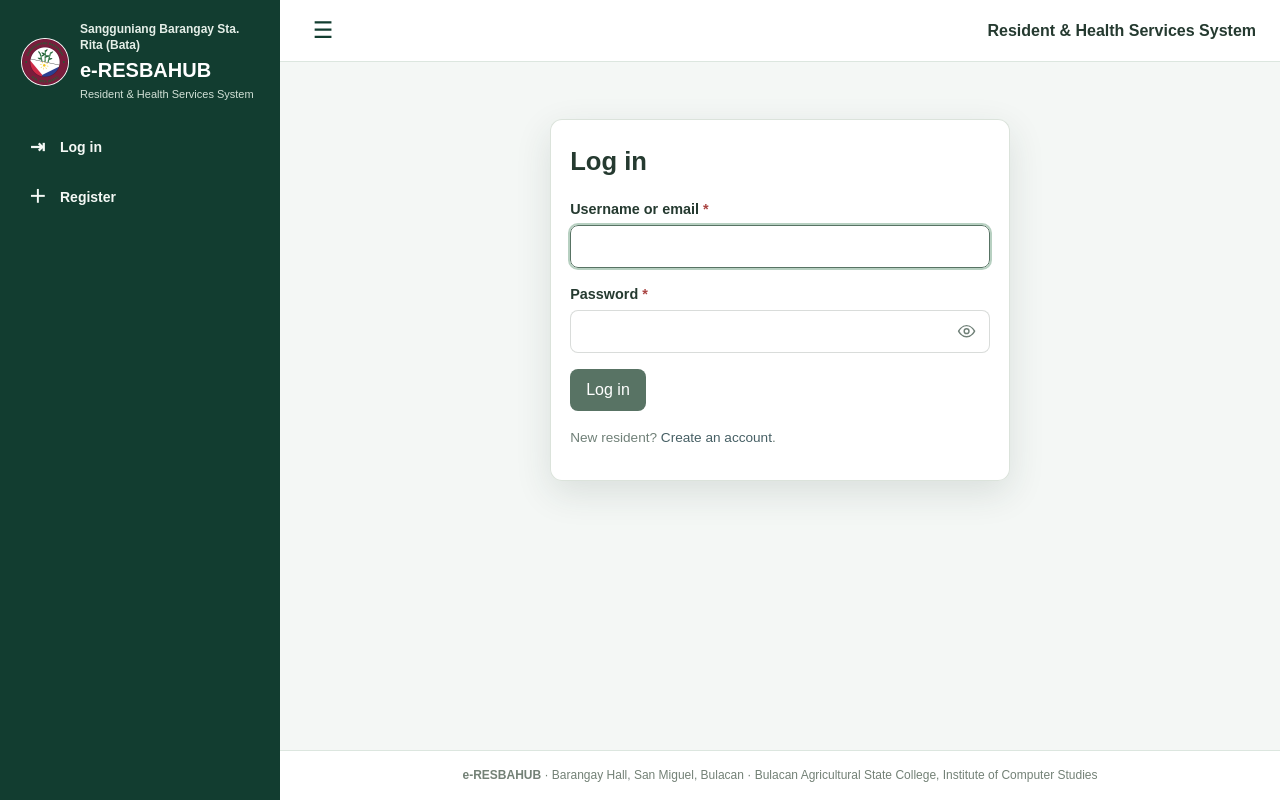
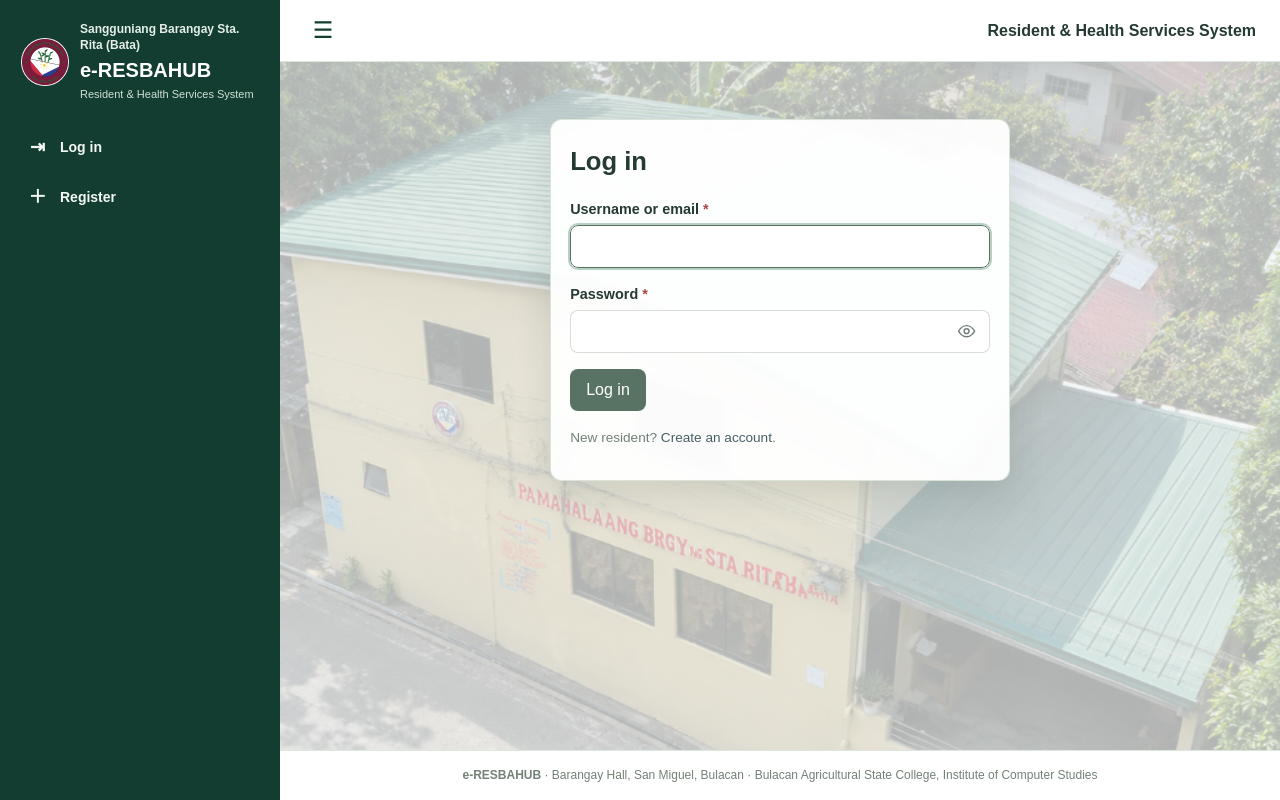
Before and after one commit to JohnMark-Ngls/e-RESBAHUB, a Flask app: page /login?next=/admin/ in a window 1280 px wide. Run offline with Flask 3, Linux system fonts and the light colour scheme; tables that the repository leaves empty hold one stand-in row (values such as "Sample post").

Commit message:
background

```diff
--- a/resbahub/templates/base.html
+++ b/resbahub/templates/base.html
@@ -31,10 +31,21 @@
 
     body {
       margin: 0;
-      background: var(--page-bg);
+      background-color: var(--page-bg);
+      background-image:
+        linear-gradient(
+          rgba(244, 247, 245, 0.72),
+          rgba(244, 247, 245, 0.72)
+        ),
+        url("{{ url_for('static', filename='images/barangay-hall.png') }}");
+      background-size: cover;
+      background-position: center;
+      background-repeat: no-repeat;
+      background-attachment: fixed;
       color: #253a30;
       font-family: Arial, Helvetica, sans-serif;
     }
+
 
     button,
     input,
```
